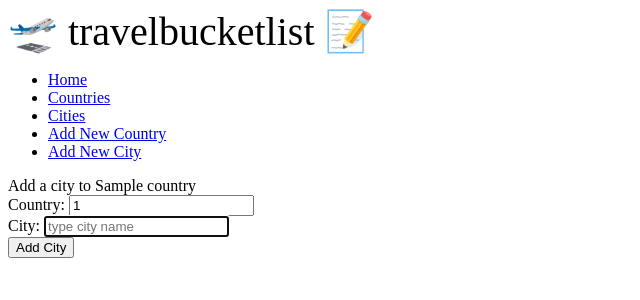
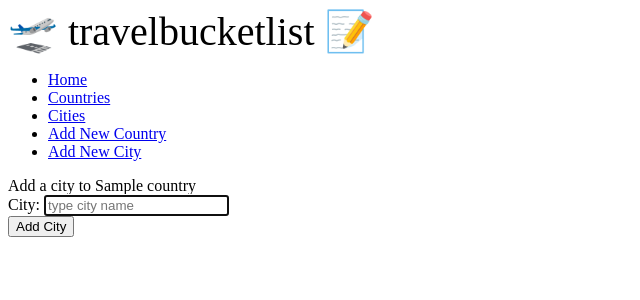
Before and after one commit to alanparley/listr_travel_bucket_list_project, a Flask app: page /cities/1/newtocountry in a window 1280 px wide. Shown: the top 300 px of the page, without its empty margins (0-640 px from the left). Run offline with Flask 2, Linux system fonts and the light colour scheme; a database or web service that is not in the repository returns one stand-in record (values such as "Sample title"); some libraries are stand-ins or nearby versions.

Commit message:
form bugs fixed in adding city to country

```diff
--- a/templates/cities/newtocountry.html
+++ b/templates/cities/newtocountry.html
@@ -4,8 +4,8 @@
 Add a city to {{country.country_name}}
 
 <form action="/cities/new_to_country" method="POST">
-    <label for="country">Country:</label>
-    <input type="text" value="{{ country.id }}" name="country" readonly>
+    <label for="country" hidden>Country:</label>
+    <input type="text" value="{{ country.id }}" name="country" readonly hidden>
     <div>
         <label for="city_name">City:</label>
         <input type="text" id="city_name" name="city_name" placeholder="type city name" required autofocus>
```
